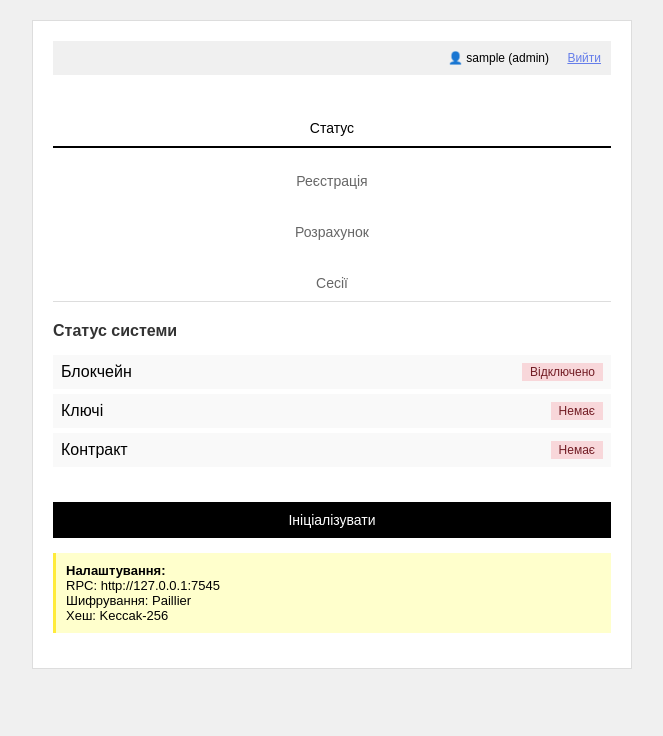
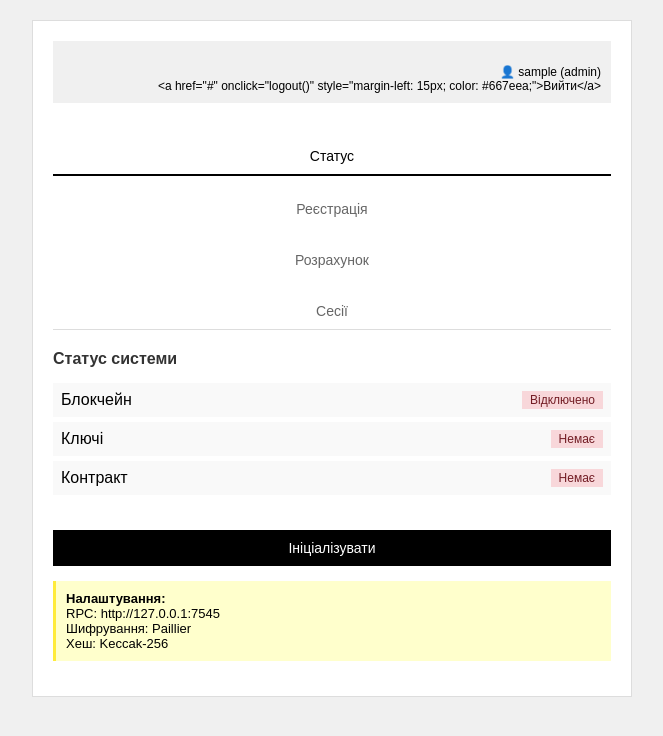
Before and after one commit to vladalanova/Dyploma2025, a website: page index.html in a window 1280 px wide. Shown: the whole page, without its empty margins (308-971 px from the left). Drawn offline with nearby package versions, Linux system fonts and the light colour scheme; no server answers; sample sign-in values are in the browser's storage; files whose address does not match are found by name.

Commit message:
Update index.html

```diff
--- a/index.html
+++ b/index.html
@@ -333,7 +333,7 @@
                 if (header) {
                     const userInfo = document.createElement('div');
                     userInfo.style.cssText = 'padding: 10px; background: #f0f0f0; text-align: right; font-size: 12px;';
-                    userInfo.innerHTML = `
+                    userInfo.innerText = `
                         👤 ${username} (${userRole})
                         <a href="#" onclick="logout()" style="margin-left: 15px; color: #667eea;">Вийти</a>
                     `;
@@ -355,4 +355,5 @@
     <script src="js/medical-system.js"></script>
     <script src="js/app.js"></script>
 </body>
+
 </html>
```
